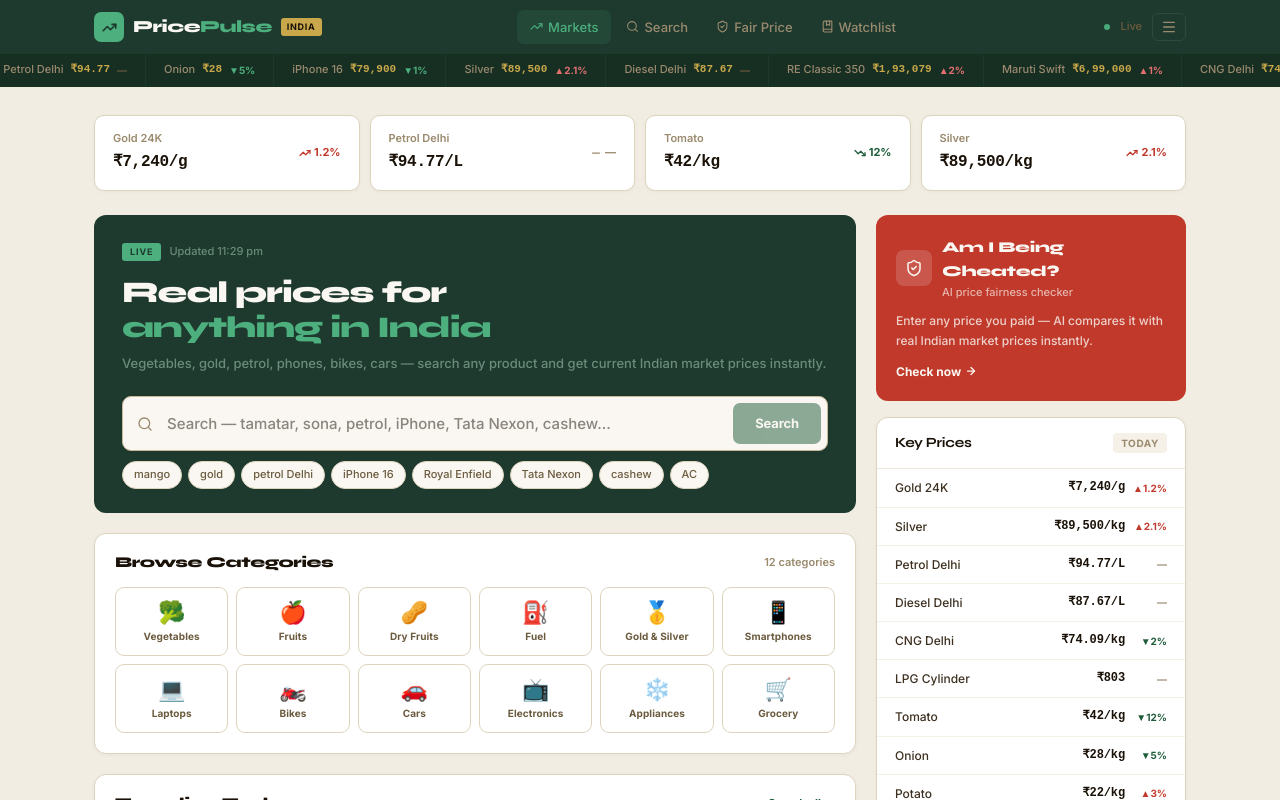
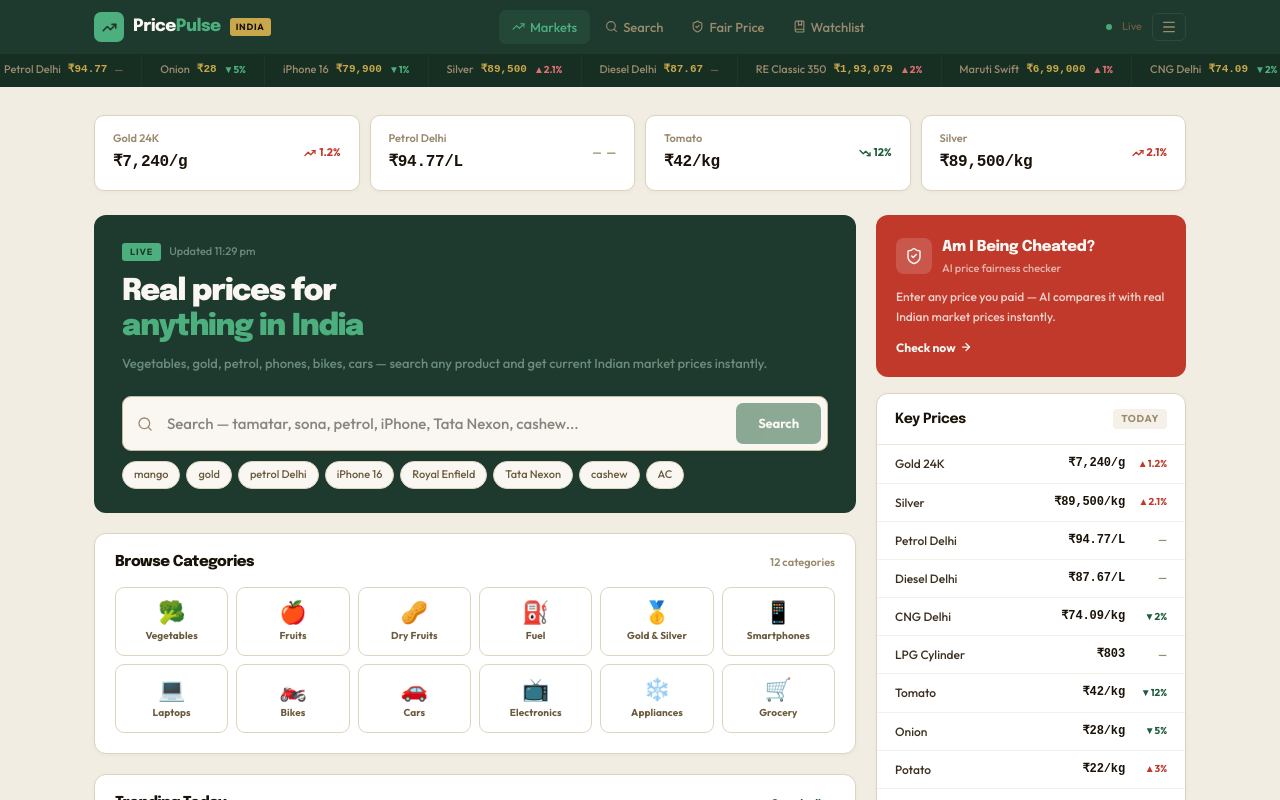
Before and after one commit to Rishabh2233eng/pricepulse-india, a Next.js app in the folder frontend/: page / in a window 1280 px wide. Shown: the top 800 px of the page. Built offline with nearby package versions, Linux system fonts and the light colour scheme.

Commit message:
Fonts: Epilogue + Outfit + JetBrains Mono applied across entire site

```diff
--- a/frontend/src/app/globals.css
+++ b/frontend/src/app/globals.css
@@ -28,7 +28,7 @@
 body {
   background: var(--bg);
   color: var(--ink);
-  font-family: var(--font-body), 'Inter', -apple-system, sans-serif;
+  font-family: var(--font-body), 'Outfit', -apple-system, sans-serif;
   font-size: 14px;
   font-weight: 450;
   line-height: 1.6;
@@ -37,16 +37,16 @@
 }
 
 h1, h2, h3, h4 {
-  font-family: var(--font-display), 'Syne', Georgia, sans-serif;
+  font-family: var(--font-display), 'Epilogue', sans-serif;
   color: var(--ink);
   letter-spacing: -0.025em;
   line-height: 1.15;
 }
 
-h1 { font-size: 30px; font-weight: 800; letter-spacing: -0.035em; }
-h2 { font-size: 18px; font-weight: 750; }
-h3 { font-size: 15px; font-weight: 700; }
-h4 { font-size: 12px; font-weight: 700; text-transform: uppercase; letter-spacing: 0.06em; color: var(--ink3); }
+h1 { font-size: 30px; font-weight: 900; letter-spacing: -0.04em; }
+h2 { font-size: 18px; font-weight: 800; letter-spacing: -0.03em; }
+h3 { font-size: 15px; font-weight: 700; letter-spacing: -0.02em; }
+h4 { font-size: 11px; font-weight: 700; text-transform: uppercase; letter-spacing: 0.07em; color: var(--ink3); }
 
 .mono {
   font-family: var(--font-mono), 'JetBrains Mono', monospace;
--- a/frontend/src/app/layout.tsx
+++ b/frontend/src/app/layout.tsx
@@ -1,15 +1,15 @@
 import type { Metadata } from "next";
-import { Syne, Inter, JetBrains_Mono } from "next/font/google";
+import { Epilogue, Outfit, JetBrains_Mono } from "next/font/google";
 import "./globals.css";
 
-const syne = Syne({
+const epilogue = Epilogue({
   subsets: ["latin"],
   variable: "--font-display",
-  weight: ["600", "700", "800"],
+  weight: ["400", "500", "600", "700", "800", "900"],
   display: "swap",
 });
 
-const inter = Inter({
+const outfit = Outfit({
   subsets: ["latin"],
   variable: "--font-body",
   weight: ["400", "500", "600", "700"],
@@ -26,13 +26,12 @@
 export const metadata: Metadata = {
   title: "PricePulse India — Real Market Prices",
   description: "Search any product and get real current Indian market prices powered by AI and ML.",
-  keywords: "India price, market rate, gold price, petrol price, vegetable price, mandi bhav",
 };
 
 export default function RootLayout({ children }: { children: React.ReactNode }) {
   return (
     <html lang="en">
-      <body className={`${syne.variable} ${inter.variable} ${jetbrains.variable}`}>
+      <body className={`${epilogue.variable} ${outfit.variable} ${jetbrains.variable}`}>
         {children}
       </body>
     </html>
```
